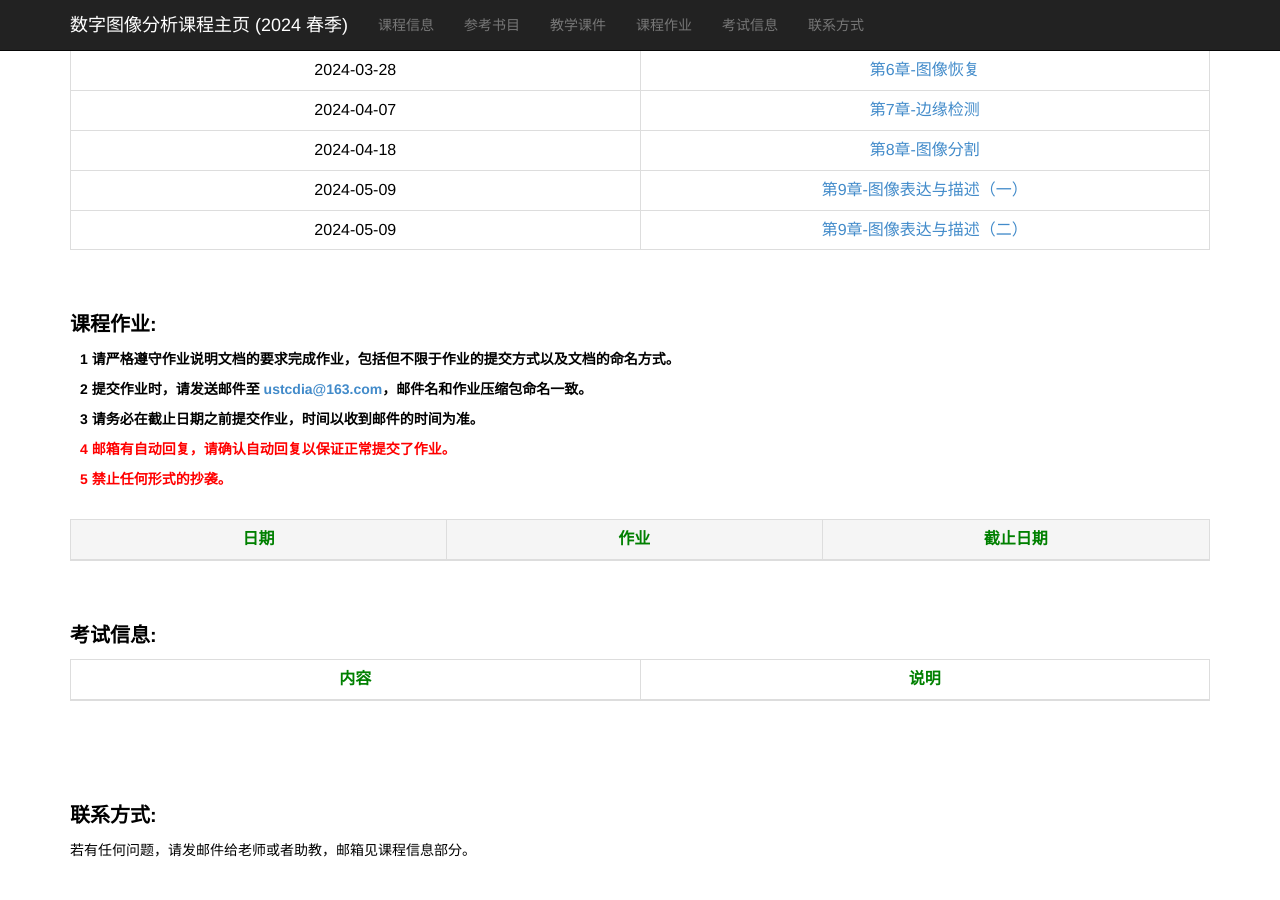
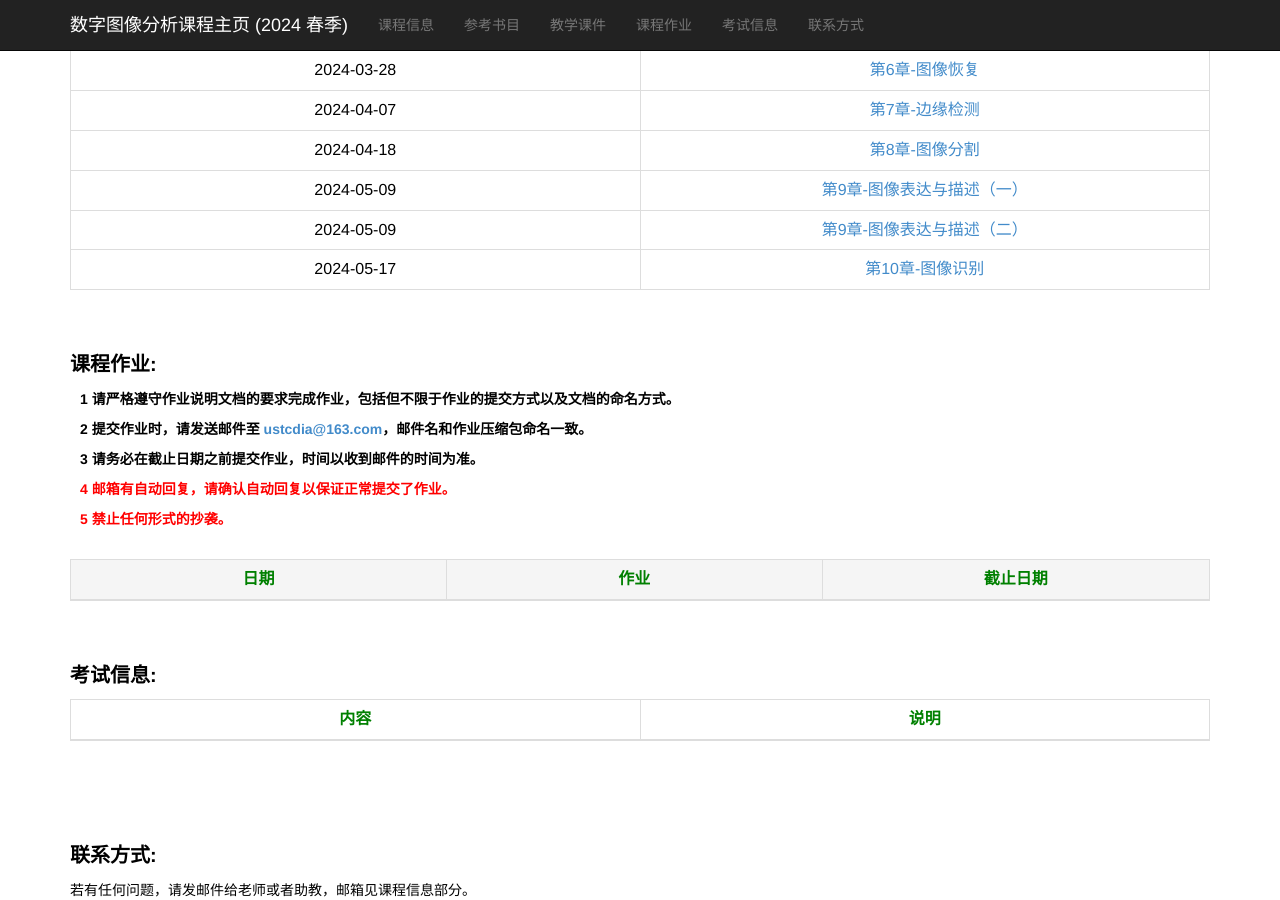
Before and after one commit to ustc-dia/ustc-dia.github.io, a Jekyll site: the page index.html, which Jekyll copies as it is, in a window 1280 px wide and 900 px high, scrolled down 1013 px. Built offline with Jekyll 4.4.1, drawn with Linux system fonts in a browser that asks for light colours.

Commit message:
Update index.html

```diff
--- a/index.html
+++ b/index.html
@@ -226,6 +226,11 @@
                     <td><a href="./slides_2024_spring/第9章-9.2 图像表达与描述-new2.pdf" target="_blank">第9章-图像表达与描述（二）</a></td>
                 </tr>
 
+                <tr>
+                    <td>2024-05-17</td>
+                    <td><a href="./slides_2024_spring/第10章-图像识别.pdf" target="_blank">第10章-图像识别</a></td>
+                </tr>
+
                 <!--
                 <tr>
                     <td>2024-03-14</td>
```
